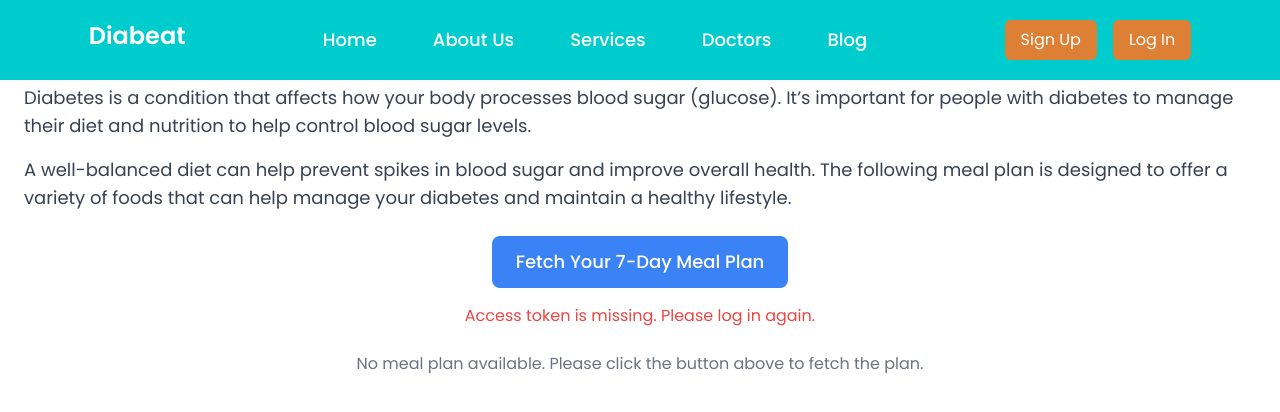
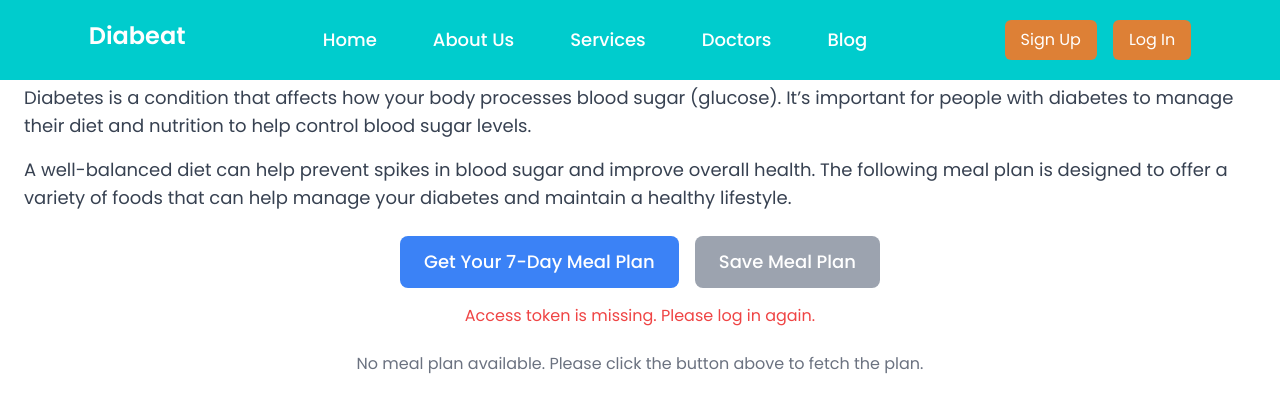
Before and after one commit to Qamar5656/FYP-Project-Diabeat-Using-React-JS, a React (Vite) app: page /blog in a window 1280 px wide. Shown: the top 412 px of the page. Built offline with nearby package versions, Linux system fonts and the light colour scheme.

Commit message:
Save meal plan functionality added

```diff
--- a/src/components/MainPage/MainApp.jsx
+++ b/src/components/MainPage/MainApp.jsx
@@ -3,7 +3,7 @@ import { Routes, Route, BrowserRouter } from 'react-router-dom';
 import { Link } from 'react-scroll';
 import { AiOutlineClose, AiOutlineMenu } from 'react-icons/ai';
 import MainHome from './MainHome';
-import MainAbout from './mainabout';
+import MainAbout from './MainAbout';
 import MainBlogs from './mainblogs';
 import MainSignUp from './MainSignUp';
 import MainContact from './MainServices';
--- a/src/components/MainPage/MainBlogs.jsx
+++ b/src/components/MainPage/MainBlogs.jsx
@@ -4,19 +4,17 @@ const SevenDayMealPlan = () => {
   const [mealPlan, setMealPlan] = useState([]);
   const [error, setError] = useState(null);
   const [loading, setLoading] = useState(false);
-  const [accessToken, setAccessToken] = useState('');  // Assuming the token is stored in state or localStorage
+  const [saving, setSaving] = useState(false);
+  const [accessToken, setAccessToken] = useState('');
+  const [message, setMessage] = useState('');
+  const [isFetched, setIsFetched] = useState(false); // Tracks if a meal plan has been fetched
 
   useEffect(() => {
-    // Check if access token is available (can also fetch from localStorage or context)
-    const token = localStorage.getItem('access_token') || ''; // Adjust depending on how you're storing it
-
-    // If no token, handle error or redirect
+    const token = localStorage.getItem('access_token') || '';
     if (!token) {
       setError('Access token is missing. Please log in again.');
       return;
     }
-
-    // Set the token in the state
     setAccessToken(token);
   }, []);
 
@@ -25,13 +23,15 @@ const SevenDayMealPlan = () => {
       setError('Access token is missing. Please log in again.');
       return;
     }
+    setLoading(true);
+    setError(null);
+    setMessage(''); // Clear success message when fetching a new meal plan
 
-    setLoading(true); // Set loading state to true when API call is made
     try {
       const response = await fetch('http://localhost:8000/api/seven_days_meal_plan/', {
         method: 'GET',
         headers: {
-          'Authorization': `Bearer ${accessToken}`,  // Include the token in the Authorization header
+          Authorization: `Bearer ${accessToken}`,
           'Content-Type': 'application/json',
         },
       });
@@ -42,14 +42,40 @@ const SevenDayMealPlan = () => {
 
       const data = await response.json();
       setMealPlan(data);
+      setIsFetched(true); // Set as fetched
     } catch (err) {
       setError(err.message);
     } finally {
-      setLoading(false); // Set loading state to false after API call
+      setLoading(false);
     }
   };
 
-  // Handle click on a meal to show more details
+  const saveMealPlan = async () => {
+    setMessage(''); // Clear previous messages
+    setSaving(true);
+    try {
+      const response = await fetch('http://localhost:8000/api/seven_days_meal_plan/', {
+        method: 'POST',
+        headers: {
+          'Authorization': `Bearer ${localStorage.getItem('access_token')}`,
+          'Content-Type': 'application/json',
+        },
+        body: JSON.stringify({ meal_plan: mealPlan }),
+      });
+
+      const data = await response.json();
+      if (response.ok) {
+        setMessage(data.message || 'Meal plan saved successfully!');
+      } else {
+        setMessage(data.error || 'Failed to save meal plan.');
+      }
+    } catch (error) {
+      setMessage('An error occurred while saving the meal plan.');
+    } finally {
+      setSaving(false);
+    }
+  };
+
   const handleMealClick = (meal) => {
     alert(`You clicked on ${meal}`);
   };
@@ -58,7 +84,6 @@ const SevenDayMealPlan = () => {
     <div className="container mx-auto p-6">
       <h2 className="text-3xl font-bold mb-6 text-center text-blue-600">Your 7-Day Meal Plan</h2>
 
-      {/* Introduction to diabetes */}
       <div className="mb-6">
         <p className="text-lg text-gray-700">
           Diabetes is a condition that affects how your body processes blood sugar (glucose). It’s important for people with diabetes to manage their diet and nutrition to help control blood sugar levels.
@@ -68,21 +93,28 @@ const SevenDayMealPlan = () => {
         </p>
       </div>
 
-      {/* Button to fetch meal plan */}
       <div className="text-center">
         <button
-          className="bg-blue-500 text-white px-6 py-3 rounded-lg text-lg font-medium hover:bg-blue-600"
+          className="bg-blue-500 text-white px-6 py-3 rounded-lg text-lg font-medium hover:bg-blue-600 mr-4"
           onClick={fetchMealPlan}
           disabled={loading}
         >
-          {loading ? 'Fetching Meal Plan...' : 'Fetch Your 7-Day Meal Plan'}
+          {loading ? 'Fetching Meal Plan...' : isFetched ? 'Want Another Meal Plan?' : 'Get Your 7-Day Meal Plan'}
+        </button>
+
+        <button
+          className={`px-6 py-3 rounded-lg text-lg font-medium ${mealPlan.length === 0 ? 'bg-gray-400 text-white cursor-not-allowed' : 'bg-green-500 text-white hover:bg-green-600'}`}
+          onClick={saveMealPlan}
+          disabled={saving || mealPlan.length === 0}
+        >
+          {saving ? 'Saving...' : 'Save Meal Plan'}
         </button>
       </div>
 
-      {/* Error Message */}
+      {message && <div className="mt-4 text-center text-lg font-medium text-green-500">{message}</div>}
+
       {error && <div className="text-red-500 text-center mt-4">{error}</div>}
 
-      {/* Meal Plan Display */}
       {mealPlan.length === 0 ? (
         <p className="text-center text-gray-500 mt-6">No meal plan available. Please click the button above to fetch the plan.</p>
       ) : (
```
